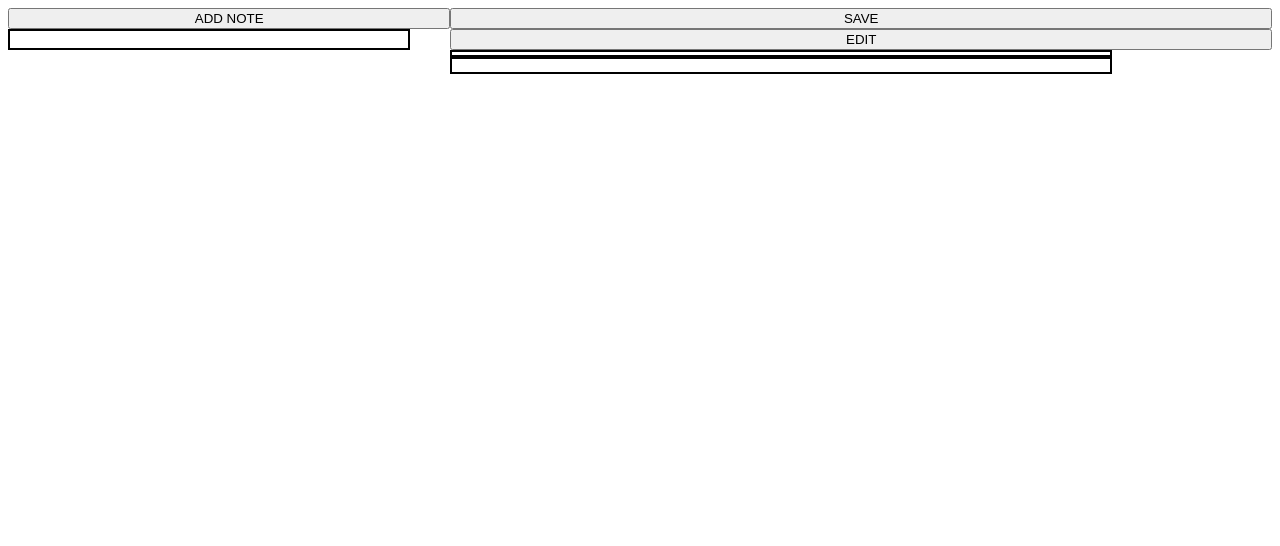
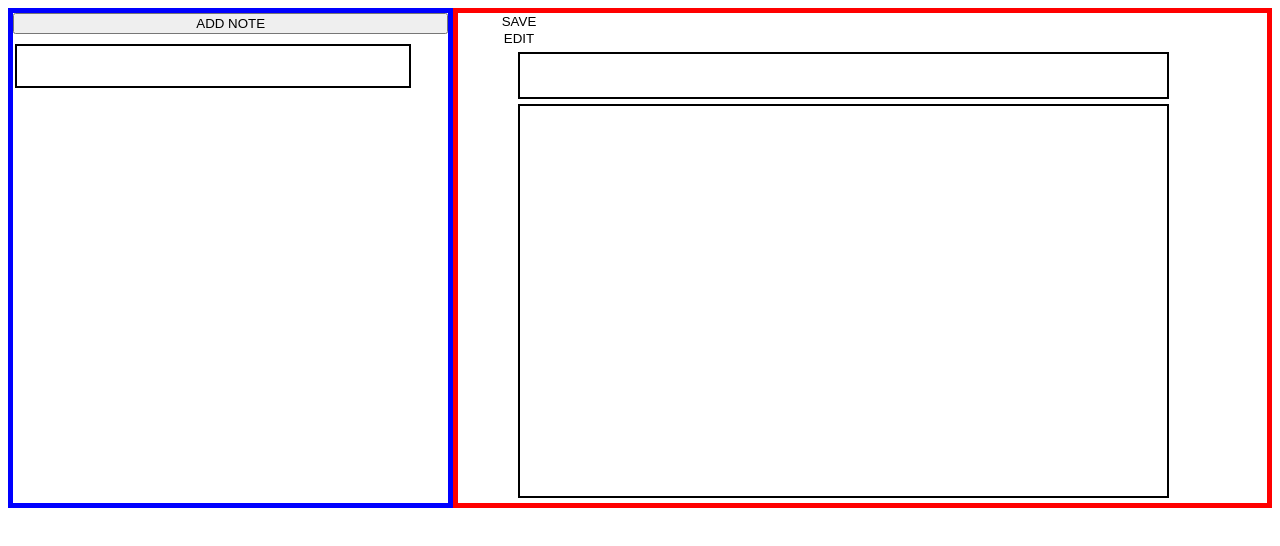
Before and after one commit to Emmapr123/notes, a plain HTML site: page index.html in a window 1280 px wide. Drawn offline with Linux system fonts and the light colour scheme.

Commit message:
CSS/HTML page layout in progress. Basic layout complete.

```diff
--- a/public/stylesheet.css
+++ b/public/stylesheet.css
@@ -1,38 +1,54 @@
 .outer-square {
   display: flex;
   flex-direction: row;
+  height: 500px;
 }
 
 .left-column {
   display: flex;
   flex-direction: column;
   width: 35%;
+  border: 5px solid blue;
 }
 
 .note-preview {
   border: 2px solid black;
   width: 90%;
-  height: 25%;
+  height: 40px;
+  margin-top: 10px;
+  margin-right: 10px;
+  margin-left: 2px;
 }
 
 .right-column {
   display: flex;
   flex-direction: column;
   width: 65%;
+  margin-right: auto;
+  border: 5px solid red;
 }
 
-.save-note {
+.save-note, .edit-note {
+  width: 15%;
+  background-color: white;
+  border: none;
+}
+
+input[button] {
 
 }
 
 .title-box {
   border: 2px solid black;
-  height: 16px;
+  height: 10%;
   width: 80%;
+  margin: 5px 2px 5px 60px;
+
 }
 
 .note-box {
   border: 2px solid black;
   height: 90%;
   width: 80%;
+  margin: 0px 2px 5px 60px;
 }
```
Also changed, not shown: public/Tekengebied 1.png (added).
